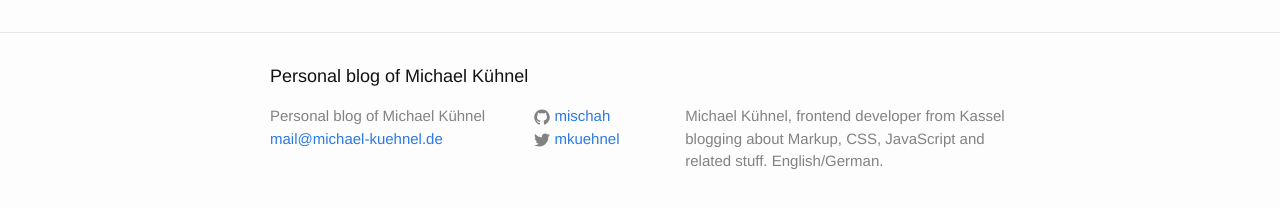
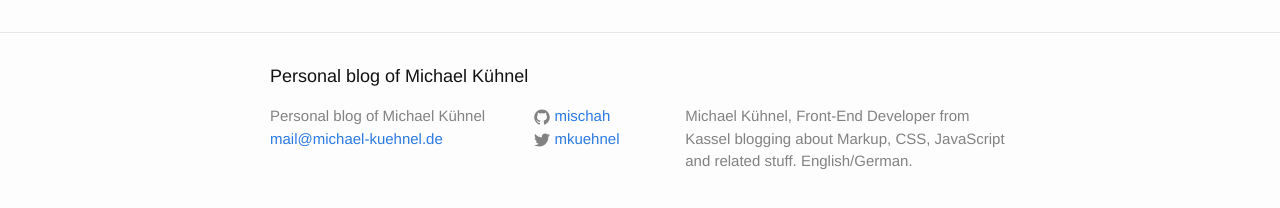
Before and after one commit to mischah/michael-kuehnel.de, a Jekyll site: the page built from index.html, in a window 1280 px wide. Shown: the part 536-744 px from the top of the page. Built offline with Jekyll 4.4.1, drawn with Linux system fonts in a browser that asks for light colours.

Commit message:
Update config

```diff
--- a/_config.yml
+++ b/_config.yml
@@ -1,9 +1,9 @@
 # Site settings
 title: Personal blog of Michael Kühnel
 email: mail@michael-kuehnel.de
-description: Michael Kühnel, frontend developer from Kassel blogging about Markup, CSS, JavaScript and related stuff. English/German.
+description: Michael Kühnel, Front-End Developer from Kassel blogging about Markup, CSS, JavaScript and related stuff. English/German.
 baseurl: ""
-url: "http://michael-kuehnel.de" # the base hostname & protocol for your site
+url: "http://michael-kuehnel.de"
 twitter_username: mkuehnel
 github_username: mischah
 
```
